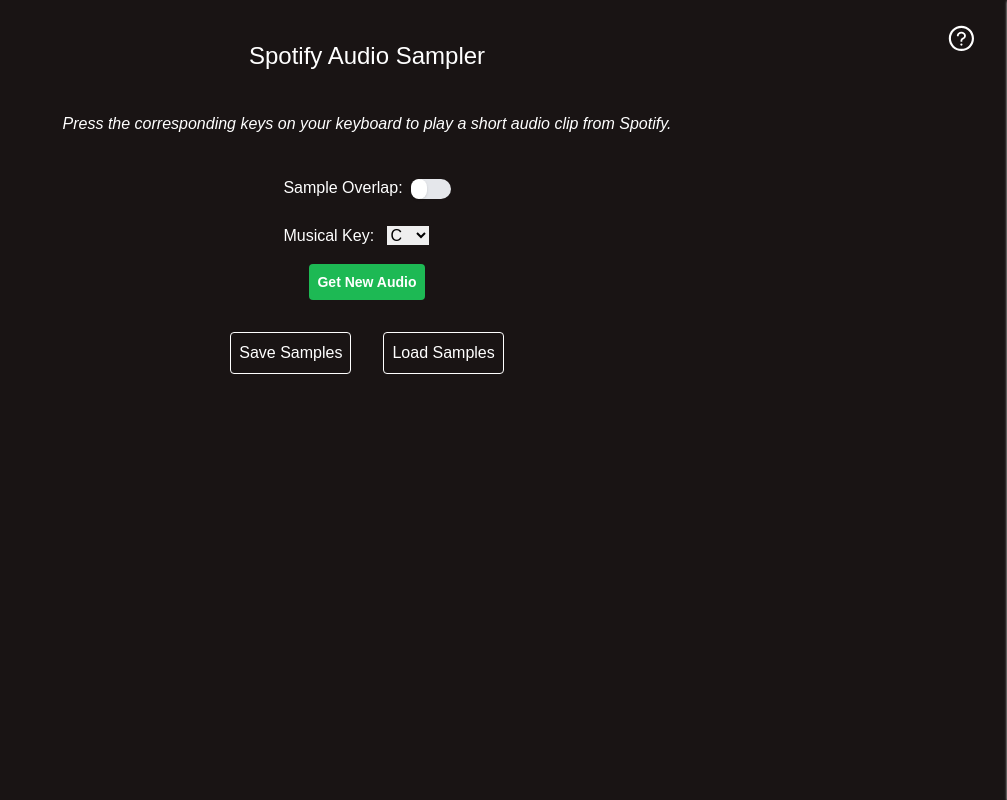
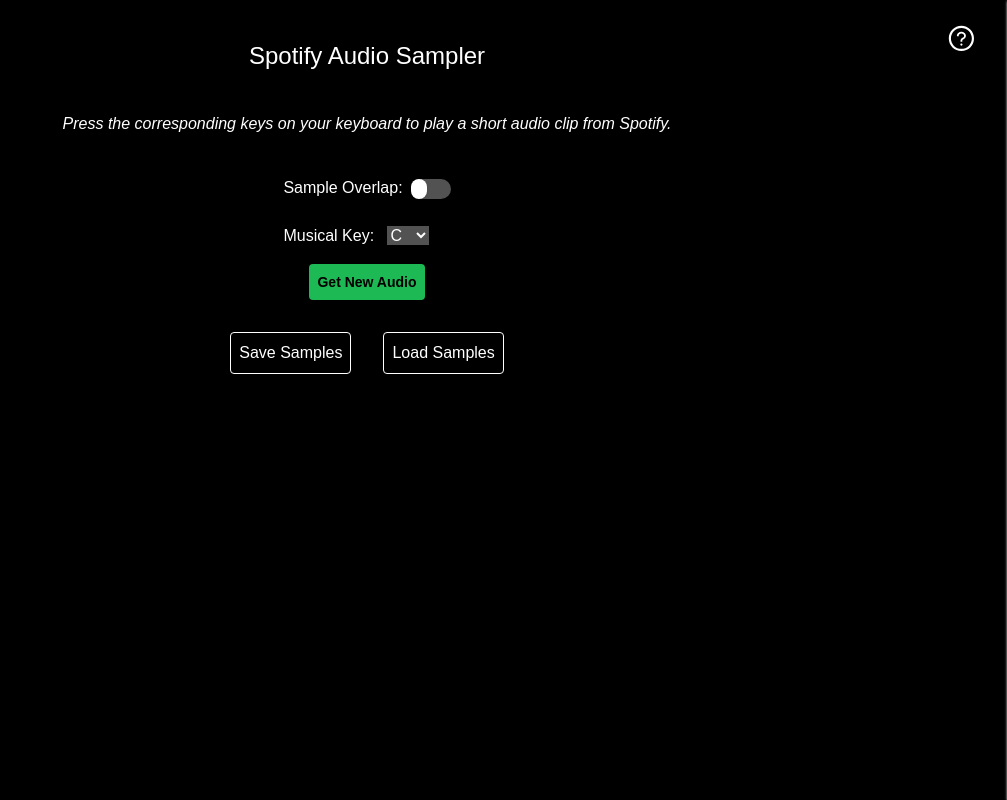
Before and after one commit to AlexKazz/audio-sampler-1, a Next.js app: page / in a window 1280 px wide. Shown: the whole page, without its empty margins (273-1280 px from the left). Built offline with nearby package versions, Linux system fonts and the light colour scheme.

Commit message:
fix color contrast for buttons, dropdown, toggle

```diff
--- a/pages/index.js
+++ b/pages/index.js
@@ -161,7 +161,7 @@
   };
 
   return (
-    <div className="bg-custom-black min-h-screen max-w-full min-w-full p-10">
+    <div className="bg-black min-h-screen max-w-full min-w-full p-10">
       <div>
         <title>Spotify Audio Sampler</title>
         <meta
@@ -189,7 +189,7 @@
               />
               <span
                 className={`${
-                  sampleOverlap ? "bg-green-400" : "bg-gray-200"
+                  sampleOverlap ? "bg-green-400" : "bg-neutral-600"
                 } inline-block w-10 h-5 rounded-full transition-colors duration-200 ease-in`}
               ></span>
               <span
@@ -202,6 +202,7 @@
 
           <span className="text-white mr-2">Musical Key: </span>
           <select
+            className="bg-neutral-600 text-white"
             value={selectedKey}
             onChange={(e) => dispatch(setSelectedKey(e.target.value))}
           >
@@ -221,7 +222,7 @@
         </div>
 
         <button
-          className="bg-custom-green text-white text-sm font-bold p-2 rounded m-4 hover:bg-green-300"
+          className="bg-custom-green text-black text-sm font-bold p-2 rounded m-4 hover:bg-green-300"
           onClick={() => dispatch(fetchPreviewUrls(selectedKey))}
         >
           Get New Audio
@@ -247,7 +248,7 @@
                 />
 
                 <button
-                  className="bg-custom-green text-white text-xs p-2 rounded-full m-2 mb-5 hover:bg-green-300"
+                  className="bg-custom-green text-black text-xs font-bold p-2 rounded-full m-2 mb-5 hover:bg-green-300"
                   onClick={() => changeAudio(key)}
                 >
                   Change
```
